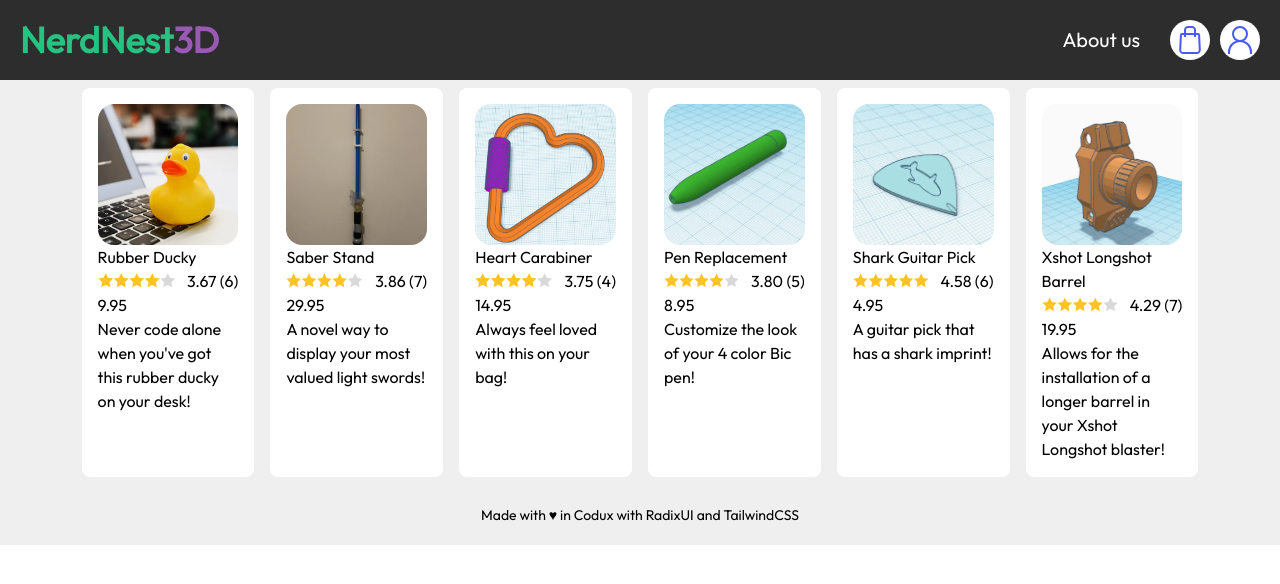
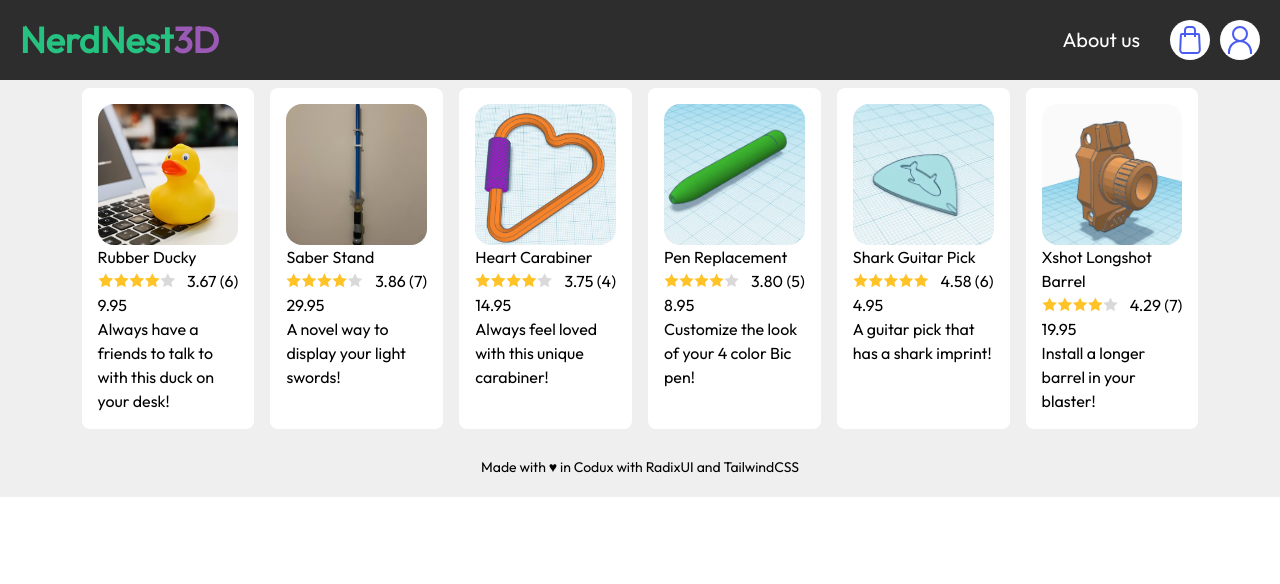
Before and after one commit to KingTingTheGreat/nerdnest3d, a React (Vite) app: page / in a window 1280 px wide. Shown: the top 584 px of the page. Built offline with nearby package versions, Linux system fonts and the light colour scheme.

Commit message:
added summary attribute to product type. summary is a shorter description meant to be used on the product preview page. description is longer and is meant to be used on the product page

```diff
--- a/src/components/product-preview.tsx
+++ b/src/components/product-preview.tsx
@@ -8,8 +8,7 @@ export const ProductPreview = ({ products }: { products: Product[] }) => {
         <div className="flex justify-center items-center w-full">
             <div className="flex flex-wrap justify-center w-90% bg-gray-white">
                 {products.map(function (product: Product) {
-                    const { id, preview, name, price, description, reviews } =
-                        product;
+                    const { preview, name, price, summary, reviews } = product;
                     return (
                         <Link
                             to={`/products/${product.name}`}
@@ -19,7 +18,7 @@ export const ProductPreview = ({ products }: { products: Product[] }) => {
                             <h2>{name}</h2>
                             <RatingAverage reviews={reviews} />
                             <h2>{price}</h2>
-                            <p>{description}</p>
+                            <p>{summary}</p>
                         </Link>
                     );
                 })}
--- a/src/products/heart-carabiner.ts
+++ b/src/products/heart-carabiner.ts
@@ -3,7 +3,9 @@ import { images } from './product-images/heart-carabiner/heart-carabiner-images'
 export const HEART_CARABINER = {
     id: '6969',
     name: 'Heart Carabiner',
-    description: 'Always feel loved with this on your bag!',
+    summary: 'Always feel loved with this unique carabiner!',
+    description:
+        'A cute heart-shaped carabiner with threaded closure. Attach light objects to your bag, clothes, or keys!',
     features: ['Attach light objects', 'A great gift', 'Fashionable', 'Pretty'],
     preview: images[0],
     images: images,
--- a/src/products/pen-replacement.ts
+++ b/src/products/pen-replacement.ts
@@ -3,7 +3,9 @@ import { images } from './product-images/pen-replacement/pen-replacement-images'
 export const PEN_REPLACEMENT = {
     id: '1003',
     name: 'Pen Replacement',
-    description: 'Customize the look of your 4 color Bic pen!',
+    summary: 'Customize the look of your 4 color Bic pen!',
+    description:
+        'Customize the look of your 4 color Bic pen with these replacement body parts.',
     features: [
         'Customize your pen',
         'Glows in the dark',
--- a/src/products/rubber-ducky.ts
+++ b/src/products/rubber-ducky.ts
@@ -3,8 +3,9 @@ import { images } from './product-images/rubber-ducky/rubber-ducky-images';
 export const RUBBER_DUCKY = {
     id: '1234',
     name: 'Rubber Ducky',
+    summary: 'Always have a friends to talk to with this duck on your desk!',
     description:
-        "Never code alone when you've got this rubber ducky on your desk!",
+        'Always have someone to talk to and help debug your code with this rubber ducky on your desk.',
     features: [
         'Always listens to you',
         'Never judges you',
--- a/src/products/saber-stand.ts
+++ b/src/products/saber-stand.ts
@@ -3,7 +3,9 @@ import { images } from './product-images/saber-stand/saber-stand-images';
 export const SABER_STAND = {
     id: '0104',
     name: 'Saber Stand',
-    description: 'A novel way to display your most valued light swords!',
+    summary: 'A novel way to display your light swords!',
+    description:
+        'A novel way to display your most valued light swords. You can customize the look to match your style!',
     features: [
         'Displays your light swords',
         'Easily attaches and detaches from the wall',
--- a/src/products/shark-guitar-pick.ts
+++ b/src/products/shark-guitar-pick.ts
@@ -3,7 +3,9 @@ import { images } from './product-images/shark-guitar-pick/shark-guitar-pick-ima
 export const SHARK_GUITAR_PICK = {
     id: '2121',
     name: 'Shark Guitar Pick',
-    description: 'A guitar pick that has a shark imprint!',
+    summary: 'A guitar pick that has a shark imprint!',
+    description:
+        'Rock out with this shark guitar pick. Shred on guitar like a shark shreds waves!',
     features: [
         'Display a shark',
         'Precise guitar picking',
--- a/src/products/xshot-longshot-barrel.ts
+++ b/src/products/xshot-longshot-barrel.ts
@@ -3,8 +3,9 @@ import { images } from './product-images/xshot-longshot-barrel/xshot-longshot-ba
 export const XSHOT_LONGSHOT_BARREL = {
     id: '2995',
     name: 'Xshot Longshot Barrel',
+    summary: 'Install a longer barrel in your blaster!',
     description:
-        'Allows for the installation of a longer barrel in your Xshot Longshot blaster!',
+        'Allows you to install a longer barrel Xshot Longshot blaster, improving accuracy and fps.',
     features: [
         'Use a longer barrel',
         'Increase fps',
--- a/src/types.ts
+++ b/src/types.ts
@@ -13,6 +13,7 @@ export type User = {
 export interface Product {
     id: string;
     name: string;
+    summary: string;
     description: string;
     features: string[];
     preview: Image;
```
